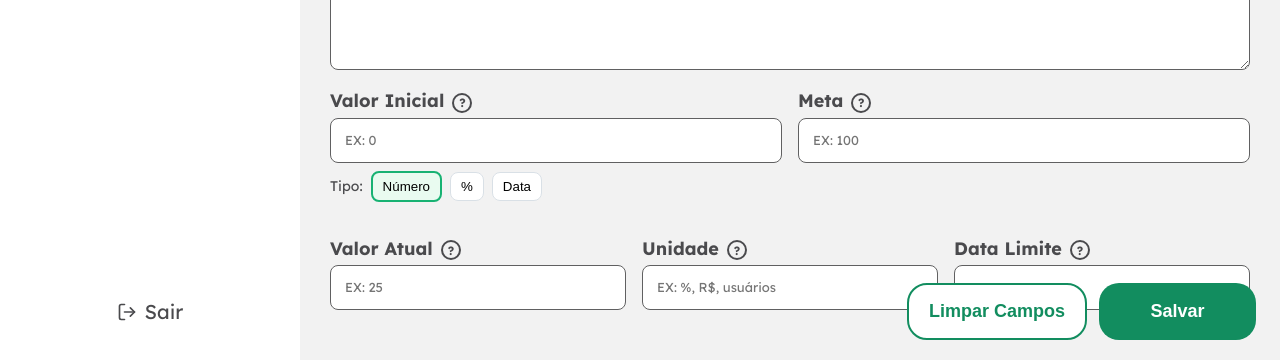
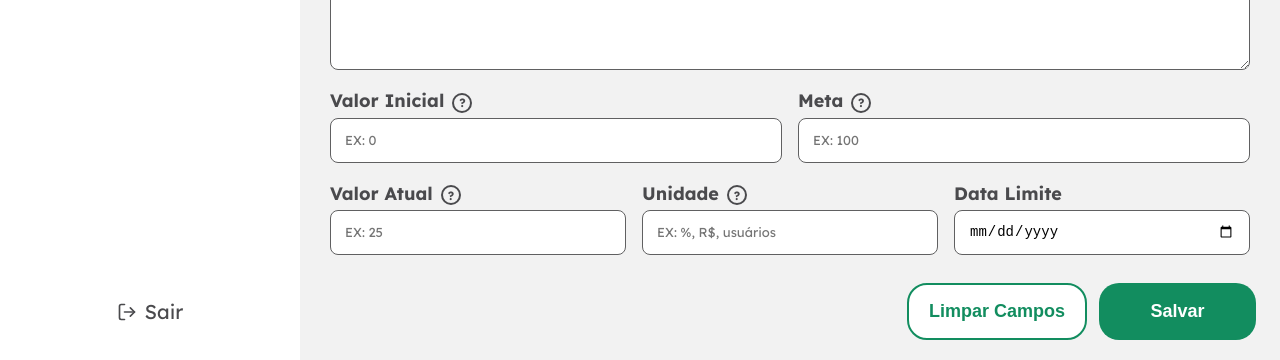
Before and after one commit to PaolaBiscaro/StratVizzion, a React (Vite) app: page /nova-kr in a window 1280 px wide. Shown: the part 436-796 px from the top of the page. Built offline with nearby package versions, Linux system fonts and the light colour scheme; no server answers.

Commit message:
fix: keyresults connection problem, having problem with backend

```diff
--- a/src/pages/NewKR.jsx
+++ b/src/pages/NewKR.jsx
@@ -24,7 +24,6 @@ function NewKR() {
   const [valorAtual, setValorAtual] = useState("");
   const [unidade, setUnidade] = useState("");
   const [limitDate, setLimitDate] = useState("");
-  const [valorType, setValorType] = useState("number");
 
   const [okrs, setOkrs] = useState([]);
 
@@ -54,7 +53,6 @@ function NewKR() {
     setValorAtual("");
     setUnidade("");
     setLimitDate("");
-    setValorType("number");
   };
 
   const handleSave = async () => {
@@ -65,17 +63,18 @@ function NewKR() {
     try {
     await createKeyResult({
   okrId: Number(okrId),
+  jiraProjectId: 0,
   title: titulo,
   initialValue: Number(valorInicial),
   goalValue: Number(meta),
   currentValue: Number(valorAtual),
   unit: unidade,
-        limitDate: limitDate || null,
+  limitDate: limitDate ? new Date(limitDate).toISOString() : null,
   description: descricao,
 });
       limparCampos();
 } catch (error) {
-      console.error("Erro ao criar Key Result:", error);
+  console.log("Erro detalhado:", JSON.stringify(error.response?.data));
   window.alert("Erro ao salvar Key Result.");
 }
   };
@@ -130,7 +129,7 @@ function NewKR() {
         />
 
         <div className="row" style={{ display: "flex", gap: 16 }}>
-          <div style={{ flex: 1, display: "flex", flexDirection: "column" }}>
+          <div style={{ flex: 1 }}>
             <FormInput
               title="Valor Inicial"
               inside="EX: 0"
@@ -139,33 +138,7 @@ function NewKR() {
               toolid={"valor-inicial"}
               tooltext={"Valor atual ou ponto de partida do indicador."}
             />
-
-            <div style={{ display: "flex", alignItems: "center", gap: 8, marginTop: 8 }}>
-              <span style={{ fontSize: 14, color: "#4A4A4D" }}>Tipo:</span>
-              {[
-                { key: "number", label: "Número" },
-                { key: "percent", label: "%" },
-                { key: "date", label: "Data" },
-              ].map(({ key, label }) => (
-                <button
-                  key={key}
-                  type="button"
-                  onClick={() => setValorType(key)}
-                  aria-pressed={valorType === key}
-                  style={{
-                    padding: "6px 10px",
-                    borderRadius: 8,
-                    border: valorType === key ? "2px solid #18B273" : "1px solid #D9E0E6",
-                    background: valorType === key ? "#E9FBF0" : "#fff",
-                    cursor: "pointer",
-                  }}
-                >
-                  {label}
-                </button>
-              ))}
           </div>
-          </div>
-
           <div style={{ flex: 1 }}>
             <FormInput
               title="Meta"
@@ -178,7 +151,7 @@ function NewKR() {
           </div>
         </div>
 
-        <div className="row" style={{ display: "flex", gap: 16, marginTop: 16 }}>
+        <div className="row" style={{ display: "flex", gap: 16, alignItems: "flex-start" }}>
           <div style={{ flex: 1 }}>
             <FormInput
               title="Valor Atual"
@@ -200,15 +173,17 @@ function NewKR() {
             />
           </div>
           <div style={{ flex: 1 }}>
-            <FormInput
-              title="Data Limite"
-              inside=""
+            <div className="float-menu-formInput">
+              <div>
+                <label className="label-formInput">Data Limite</label>
+              </div>
+              <input
                 type="date"
                 value={limitDate}
                 onChange={(e) => setLimitDate(e.target.value)}
-              toolid={"data-limite-kr"}
-              tooltext={"Data limite para atingir este Key Result."}
+                className="input-formInput"
               />
+            </div>
           </div>
         </div>
       </main>
--- a/src/services/api/keyresults.js
+++ b/src/services/api/keyresults.js
@@ -7,6 +7,7 @@ export const getKeyResultById = (id) => api.get(`/keyresults/${id}`);
 export const getKeyResultsByOkr = (okrId) => api.get(`/keyresults/okr/${okrId}`);
 
 export const createKeyResult = (body) => api.post('/keyresults', {
+  request: {
     okrId: body.okrId,
     jiraProjectId: body.jiraProjectId,
     title: body.title,
@@ -16,4 +17,5 @@ export const createKeyResult = (body) => api.post('/keyresults', {
     unit: body.unit,
     limitDate: body.limitDate,
     description: body.description,
+  }
 });
```
Lines whose indentation alone changed are shown as unchanged.
